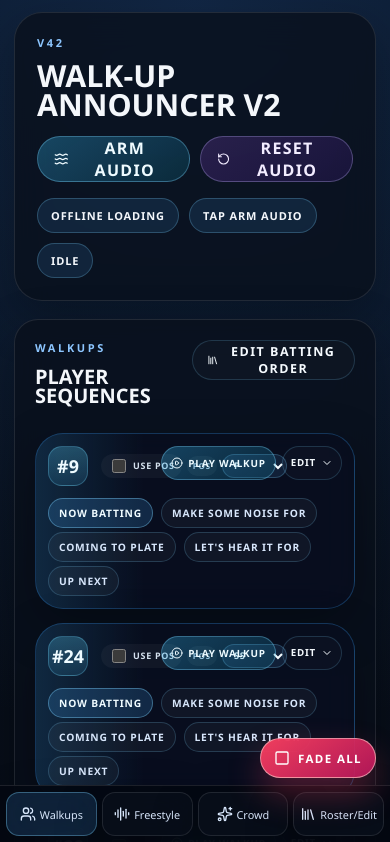
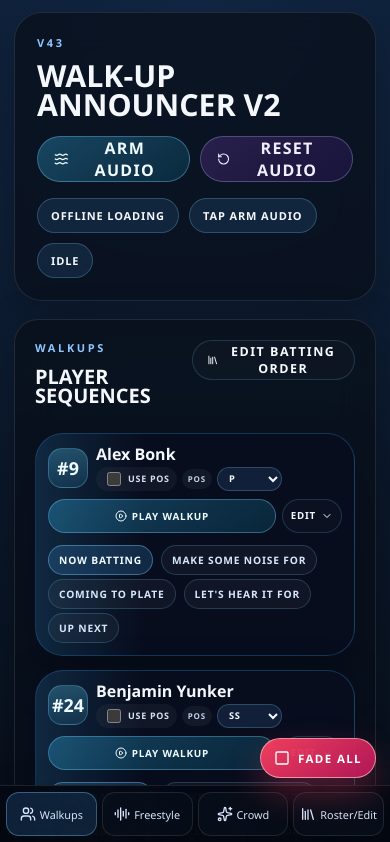
Before and after one commit to ClayBoneNJ/walk-up-announcer, a React (Vite) app in the folder v2/: page / in a window 390 px wide. Shown: the top 842 px of the page. Built offline with nearby package versions, Linux system fonts and the light colour scheme.

Commit message:
Fix v2 mobile player card overlap and bump to v43

```diff
--- a/v2/src/App.jsx
+++ b/v2/src/App.jsx
@@ -17,7 +17,7 @@ import {
 import { usePlaybackEngine } from "./hooks/usePlaybackEngine";
 import { announcementOptions, clipLibrary, players, positionOptions, screenTabs } from "./lib/sampleData";
 
-const APP_BUILD_LABEL = "v42";
+const APP_BUILD_LABEL = "v43";
 const DISPLAY_TIMELINE_DURATION_MS = 20000;
 const SONG_NUDGE_MS = 250;
 const ORDER_MOVE_ANIMATION_MS = 320;
--- a/v2/src/index.css
+++ b/v2/src/index.css
@@ -1068,22 +1068,21 @@ button {
   }
 
   .player-meta {
-    display: grid;
-    grid-template-columns: minmax(0, 1fr) auto;
-    align-items: start;
+    display: flex;
+    flex-direction: column;
+    align-items: stretch;
     gap: 8px;
   }
 
   .player-actions {
-    flex: 0 0 auto;
-    width: auto;
+    width: 100%;
     gap: 6px;
-    justify-content: flex-end;
-    flex-wrap: nowrap;
+    justify-content: flex-start;
+    flex-wrap: wrap;
   }
 
   .player-order-controls {
-    width: auto;
+    width: 100%;
     justify-content: flex-end;
   }
 
@@ -1123,18 +1122,14 @@ button {
   }
 
   .player-name-row {
-    flex-wrap: nowrap;
+    flex-wrap: wrap;
     gap: 5px;
     min-width: 0;
   }
 
   .player-card h3 {
-    flex: 1 1 auto;
-    min-width: 0;
-    overflow: hidden;
-    text-overflow: ellipsis;
-    white-space: nowrap;
-    font-size: 0.95rem;
+    width: 100%;
+    font-size: 1rem;
     line-height: 1;
   }
 
@@ -1176,6 +1171,15 @@ button {
   }
 
   .player-card .primary-action.compact {
+    flex: 1 1 auto;
+    justify-content: center;
+  }
+
+  .player-card .player-edit-button {
+    flex: 0 0 auto;
+  }
+
+  .player-card .primary-action.compact {
     gap: 5px;
     padding: 0 9px;
     font-size: 0.62rem;
```
